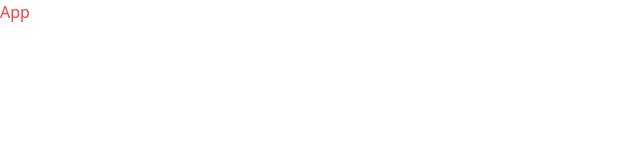
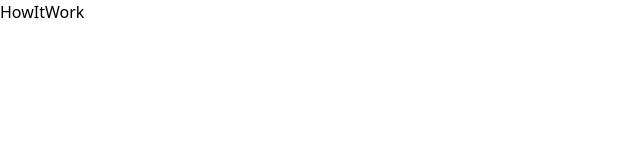
Before and after one commit to ChamathGeethanjana/dermatology-diagnostic-tool, a React (Vite) app in the folder web/: page /how-it-work in a window 1280 px wide. Shown: the top 160 px of the page, without its empty margins (0-640 px from the left). Built offline with nearby package versions, Linux system fonts and the light colour scheme.

Commit message:
creare pages

```diff
--- a/web/package.json
+++ b/web/package.json
@@ -11,7 +11,8 @@
   },
   "dependencies": {
     "react": "^18.2.0",
-    "react-dom": "^18.2.0"
+    "react-dom": "^18.2.0",
+    "react-router-dom": "^6.23.0"
   },
   "devDependencies": {
     "@types/react": "^18.2.66",
--- a/web/src/App.jsx
+++ b/web/src/App.jsx
@@ -1,5 +1,20 @@
-import React from "react";
+import { BrowserRouter, Routes, Route } from "react-router-dom";
+import Home from "./pages/Home";
+import SignIn from "./pages/SignIn";
+import SignUp from "./pages/SignUp";
+import HowItWork from "./pages/HowItWork";
+import Profile from "./pages/Profile";
 
 export default function App() {
-  return <h1 className="text-red-500">App</h1>;
+  return (
+    <BrowserRouter>
+      <Routes>
+        <Route path="/" element={<Home />} />
+        <Route path="/sign-in" element={<SignIn />} />
+        <Route path="/sign-up" element={<SignUp />} />
+        <Route path="/how-it-work" element={<HowItWork />} />
+        <Route path="/profile" element={<Profile />} />
+      </Routes>
+    </BrowserRouter>
+  );
 }
--- /dev/null
+++ b/web/src/pages/Home.jsx
@@ -0,0 +1,5 @@
+import React from "react";
+
+export default function Home() {
+  return <div>Home</div>;
+}
--- /dev/null
+++ b/web/src/pages/HowItWork.jsx
@@ -0,0 +1,5 @@
+import React from "react";
+
+export default function HowItWork() {
+  return <div>HowItWork</div>;
+}
--- /dev/null
+++ b/web/src/pages/Profile.jsx
@@ -0,0 +1,5 @@
+import React from "react";
+
+export default function Profile() {
+  return <div>Profile</div>;
+}
--- /dev/null
+++ b/web/src/pages/SignIn.jsx
@@ -0,0 +1,5 @@
+import React from "react";
+
+export default function SignIn() {
+  return <div>SignIn</div>;
+}
--- /dev/null
+++ b/web/src/pages/SignUp.jsx
@@ -0,0 +1,5 @@
+import React from "react";
+
+export default function SignUp() {
+  return <div>SignUp</div>;
+}
```
Also changed, not shown: 1 other file (tests, documents, lock files or other folders).
